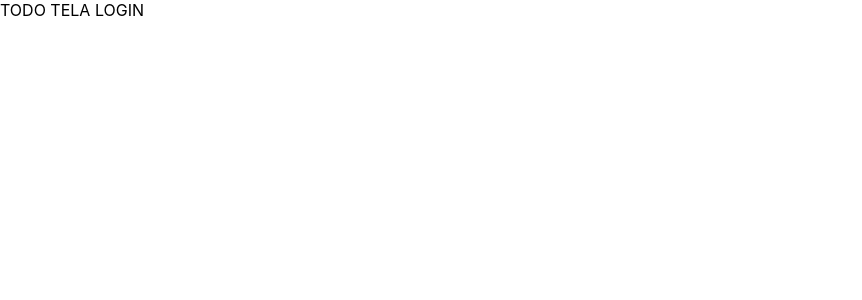
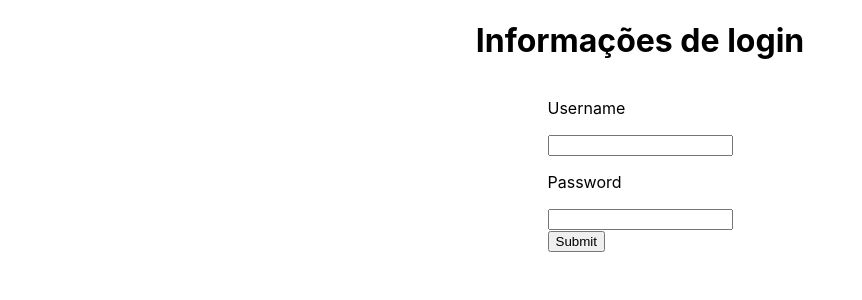
Before and after one commit to leorr/projeto2, a React (Create React App) app: page /dashboard in a window 1280 px wide. Shown: the top 300 px of the page, without its empty margins (0-862 px from the left). Built offline with nearby package versions, Linux system fonts and the light colour scheme.

Commit message:
2021/08/29 21:49 teste

```diff
--- a/src/App.js
+++ b/src/App.js
@@ -1,45 +1,33 @@
-import React, { Component } from 'react';
-import axios from 'axios';
+import React, { useState } from 'react';
+import { BrowserRouter, Route, Switch } from 'react-router-dom';
 
-class App extends Component {
+import './App.css';
+import Dashboard from './components/Dashboard/Dashboard';
+import Login from './components/Login/Login';
+import Preferences from './components/Preferences/Preferences';
 
-  state = {
-    username: [],
-    password: [],
-    token: [],
-    loading: false,
-    error: false,
-  };
+function App() {
+  const [token, setToken] = useState();
 
-  async login() {
-    var loginInfo = [this.state.username, this.state.password];
-    this.state.loading = true;
-    try {
-      await axios.get(`http://projeto3-leorr.herokuapp.com/user/login`, loginInfo)
-      .then(res => {
-        this.setState({ token: res});
-      });
-    } catch (error) {
-      this.setState({ error: true });
-    }
+  if(!token) {
+    return <Login setToken={setToken} />
   }
 
-  componentDidMount() {
-  }
-
-  render() {
-    if(!this.state.loading) {
-      return (
-        <div>
-          TODO TELA LOGIN
-        </div>
-      );
-    } else {
-      return (
-        <div>Loading</div>
-      )
-    }
-  }
+  return (
+    <div className="wrapper">
+      <h1>Login com sucesso</h1>
+      <BrowserRouter>
+        <Switch>
+          <Route path="/dashboard">
+            <Dashboard />
+          </Route>
+          <Route path="/preferences">
+            <Preferences />
+          </Route>
+        </Switch>
+      </BrowserRouter>
+    </div>
+  );
 }
 
 export default App;
--- /dev/null
+++ b/src/components/Dashboard/Dashboard.js
@@ -0,0 +1,7 @@
+import React from 'react';
+
+export default function Dashboard() {
+  return(
+    <h2>Dashboard</h2>
+  );
+}
--- /dev/null
+++ b/src/components/Login/Login.css
@@ -0,0 +1,5 @@
+.login-wrapper {
+    display: flex;
+    flex-direction: column;
+    align-items: center;
+}
--- /dev/null
+++ b/src/components/Login/Login.js
@@ -0,0 +1,51 @@
+import React, { useState } from 'react';
+import PropTypes from 'prop-types';
+import axios from 'axios';
+
+import './Login.css';
+
+async function loginUser(credentials) {
+  try {
+    await axios.post(`https://projeto3-leorr.herokuapp.com/user/login`, credentials)
+      .then( res => {
+        console.log(res);
+      });
+  } catch (error) {
+    console.log(error);
+  }
+}
+
+export default function Login({ setToken }) {
+  const [username, setUserName] = useState();
+  const [password, setPassword] = useState();
+  const handleSubmit = async e => {
+    e.preventDefault();
+    const token = await loginUser({
+      username,
+      password
+    });
+    setToken(token);
+  }
+  return(
+    <div className="login-wrapper">
+      <h1>Informações de login</h1>
+      <form onSubmit={handleSubmit}>
+        <label>
+          <p>Username</p>
+          <input type="text" onChange={e => setUserName(e.target.value)}/>
+        </label>
+        <label>
+          <p>Password</p>
+          <input type="password" onChange={e => setPassword(e.target.value)}/>
+        </label>
+        <div>
+          <button type="submit">Submit</button>
+        </div>
+      </form>
+    </div>
+  )
+}
+
+Login.propTypes = {
+  setToken: PropTypes.func.isRequired
+}
--- /dev/null
+++ b/src/components/Preferences/Preferences.js
@@ -0,0 +1,7 @@
+import React from 'react';
+
+export default function Preferences() {
+  return(
+    <h2>Preferences</h2>
+  );
+}
```
Also changed, not shown: 2 other files (tests, documents, lock files or other folders).
